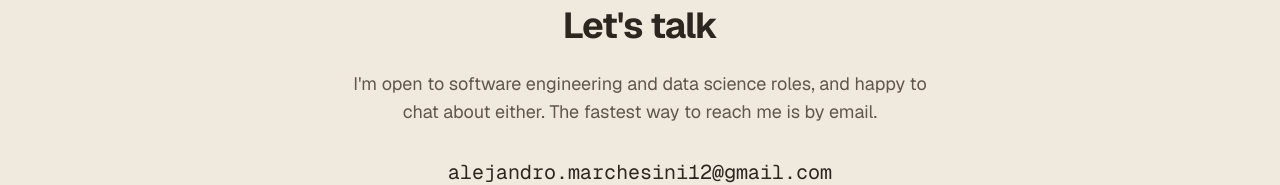
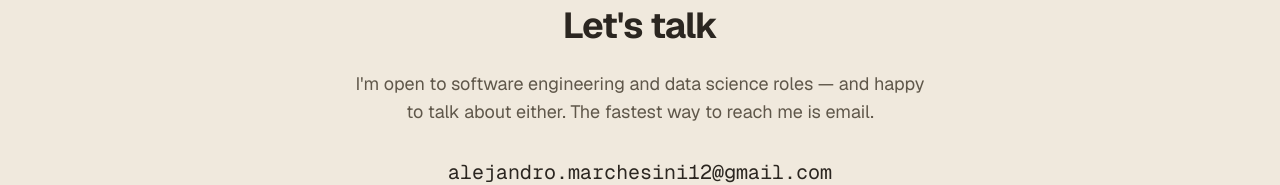
Before and after one commit to Alejandromarchesini12/portfolio-website, a Next.js app: page / in a window 1280 px wide. Shown: the part 4959-5144 px from the top of the page. Built offline with nearby package versions, Linux system fonts and the light colour scheme.

Commit message:
Reword contact + Hero paragraphs

```diff
--- a/src/components/Contact.tsx
+++ b/src/components/Contact.tsx
@@ -14,7 +14,7 @@ export default function Contact() {
             Let's talk
         </h2>
         <p className="mt-6 mx-auto max-w-xl text-lg text-muted">
-            I'm open to software engineering and data science roles, and happy to chat about either. The fastest way to reach me is by email.
+            I'm open to software engineering and data science roles — and happy to talk about either. The fastest way to reach me is email.
         </p>
 
         {/* Email actions: prominent copyable address, Copy button, mailto fallback */}
--- a/src/data/tracks.ts
+++ b/src/data/tracks.ts
@@ -17,7 +17,7 @@ export const tracks: Record<
     ds: {
         label: "Data Scientist / Data Analyst",
         tagline:
-            "I turn data into decisions | ML pipelines, feature engineering, and analysis teams can act on.",
+            "I turn data into decisions — ML pipelines, feature engineering, and analysis that teams can act on.",
         resume: "/Alejandro-Marchesini-Resume-DS.pdf",
     },
 };
```
